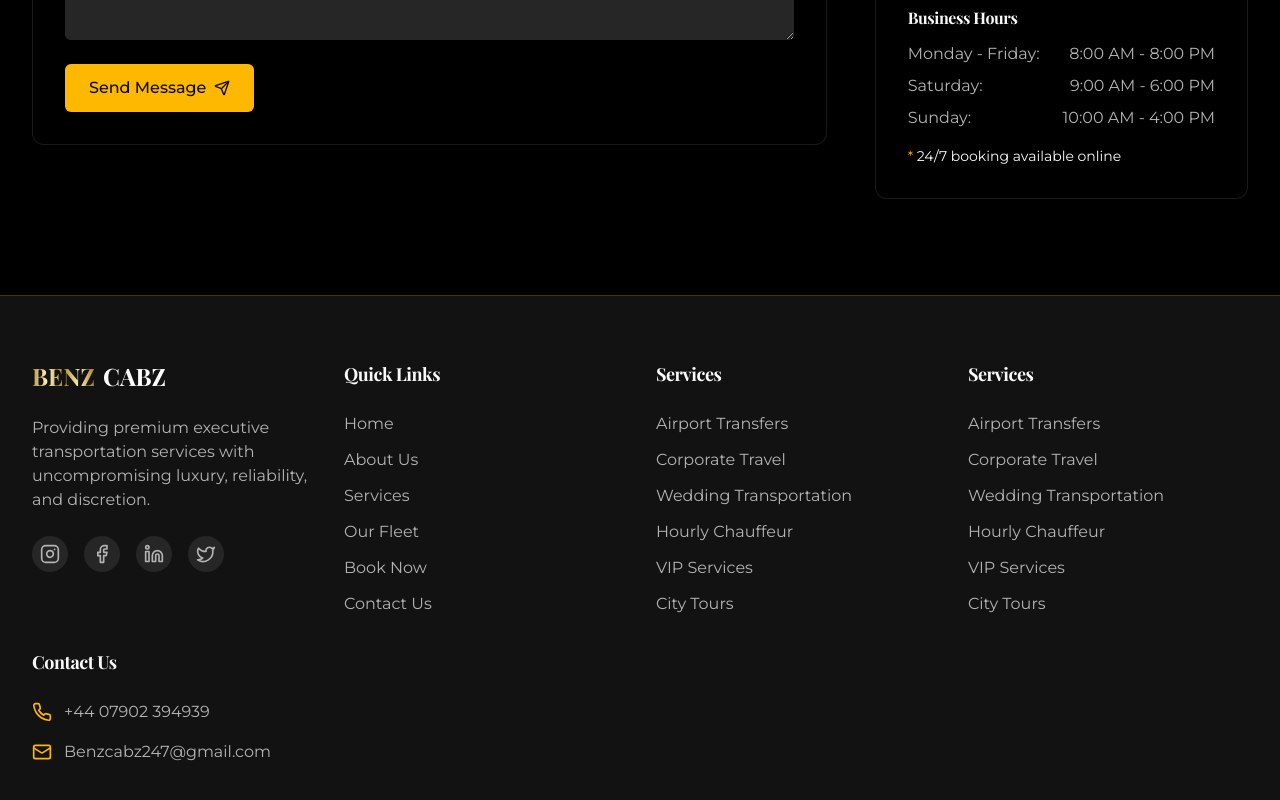
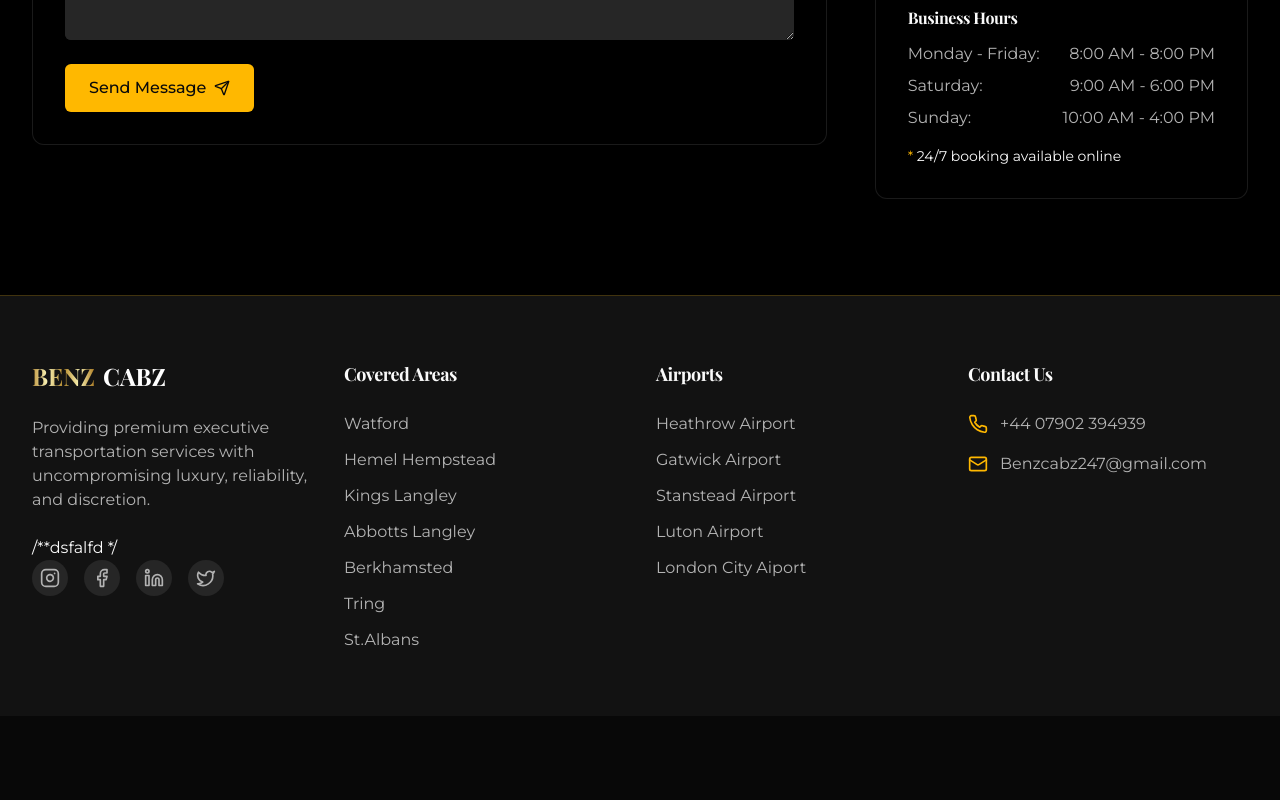
Before and after one commit to adnanmuhtadi/luxurious-ride-booking, a React (Vite) app: page / in a window 1280 px wide. Shown: the part 3951-4751 px from the top of the page. After the commit the page ends 4667 px from the top, so only its background shows below. Built offline with nearby package versions, Linux system fonts and the light colour scheme.

Commit message:
Initial commit

```diff
--- a/src/components/Footer.tsx
+++ b/src/components/Footer.tsx
@@ -27,6 +27,7 @@ const Footer = () => {
               Providing premium executive transportation services with
               uncompromising luxury, reliability, and discretion.
             </p>
+            /**dsfalfd */
             <div className="flex space-x-4">
               <a
                 href="https://instagram.com"
@@ -68,162 +69,108 @@ const Footer = () => {
           </div>
 
           <div>
-            <h3 className="text-lg font-bold mb-6">Quick Links</h3>
+            <h3 className="text-lg font-bold mb-6">Covered Areas</h3>
             <ul className="space-y-3">
               <li>
                 <Link
                   to="/"
                   className="text-muted-foreground hover:text-gold-500 transition-colors"
                 >
-                  Home
+                  Watford
                 </Link>
               </li>
               <li>
                 <Link
-                  to="/about"
+                  to="/"
                   className="text-muted-foreground hover:text-gold-500 transition-colors"
                 >
-                  About Us
+                  Hemel Hempstead
                 </Link>
               </li>
               <li>
                 <Link
-                  to="/services"
+                  to="/"
                   className="text-muted-foreground hover:text-gold-500 transition-colors"
                 >
-                  Services
+                  Kings Langley
                 </Link>
               </li>
               <li>
                 <Link
-                  to="/fleet"
+                  to="/"
                   className="text-muted-foreground hover:text-gold-500 transition-colors"
                 >
-                  Our Fleet
+                  Abbotts Langley
                 </Link>
               </li>
               <li>
                 <Link
-                  to="/booking"
+                  to="/"
                   className="text-muted-foreground hover:text-gold-500 transition-colors"
                 >
-                  Book Now
+                  Berkhamsted
                 </Link>
               </li>
               <li>
                 <Link
-                  to="/contact"
+                  to="/"
                   className="text-muted-foreground hover:text-gold-500 transition-colors"
                 >
-                  Contact Us
+                  Tring
+                </Link>
+              </li>
+              <li>
+                <Link
+                  to="/"
+                  className="text-muted-foreground hover:text-gold-500 transition-colors"
+                >
+                  St.Albans
                 </Link>
               </li>
             </ul>
           </div>
 
           <div>
-            <h3 className="text-lg font-bold mb-6">Services</h3>
+            <h3 className="text-lg font-bold mb-6">Airports</h3>
             <ul className="space-y-3">
               <li>
                 <Link
-                  to="/services"
+                  to="/"
                   className="text-muted-foreground hover:text-gold-500 transition-colors"
                 >
-                  Airport Transfers
+                  Heathrow Airport
                 </Link>
               </li>
               <li>
                 <Link
-                  to="/services"
+                  to="/"
                   className="text-muted-foreground hover:text-gold-500 transition-colors"
                 >
-                  Corporate Travel
+                  Gatwick Airport
                 </Link>
               </li>
               <li>
                 <Link
-                  to="/services"
+                  to="/"
                   className="text-muted-foreground hover:text-gold-500 transition-colors"
                 >
-                  Wedding Transportation
+                  Stanstead Airport
                 </Link>
               </li>
               <li>
                 <Link
-                  to="/services"
+                  to="/"
                   className="text-muted-foreground hover:text-gold-500 transition-colors"
                 >
-                  Hourly Chauffeur
+                  Luton Airport
                 </Link>
               </li>
               <li>
                 <Link
-                  to="/services"
+                  to="/"
                   className="text-muted-foreground hover:text-gold-500 transition-colors"
                 >
-                  VIP Services
-                </Link>
-              </li>
-              <li>
-                <Link
-                  to="/services"
-                  className="text-muted-foreground hover:text-gold-500 transition-colors"
-                >
-                  City Tours
-                </Link>
-              </li>
-            </ul>
-          </div>
-
-          <div>
-            <h3 className="text-lg font-bold mb-6">Services</h3>
-            <ul className="space-y-3">
-              <li>
-                <Link
-                  to="/services"
-                  className="text-muted-foreground hover:text-gold-500 transition-colors"
-                >
-                  Airport Transfers
-                </Link>
-              </li>
-              <li>
-                <Link
-                  to="/services"
-                  className="text-muted-foreground hover:text-gold-500 transition-colors"
-                >
-                  Corporate Travel
-                </Link>
-              </li>
-              <li>
-                <Link
-                  to="/services"
-                  className="text-muted-foreground hover:text-gold-500 transition-colors"
-                >
-                  Wedding Transportation
-                </Link>
-              </li>
-              <li>
-                <Link
-                  to="/services"
-                  className="text-muted-foreground hover:text-gold-500 transition-colors"
-                >
-                  Hourly Chauffeur
-                </Link>
-              </li>
-              <li>
-                <Link
-                  to="/services"
-                  className="text-muted-foreground hover:text-gold-500 transition-colors"
-                >
-                  VIP Services
-                </Link>
-              </li>
-              <li>
-                <Link
-                  to="/services"
-                  className="text-muted-foreground hover:text-gold-500 transition-colors"
-                >
-                  City Tours
+                  London City Aiport
                 </Link>
               </li>
             </ul>
```
